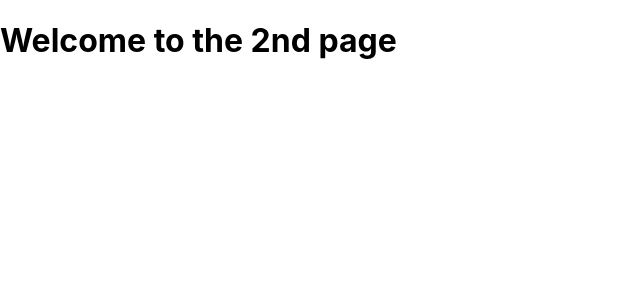
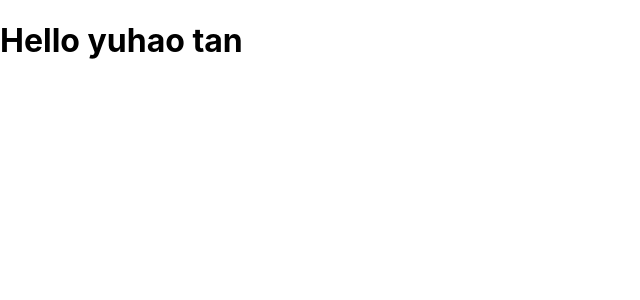
Before and after one commit to yuhaocooper/Personal-Website, a React (Create React App) app in the folder Client/: page /second in a window 1280 px wide. Shown: the top 300 px of the page, without its empty margins (0-640 px from the left). Built offline with nearby package versions, Linux system fonts and the light colour scheme.

Commit message:
local changes

```diff
--- a/Client/src/Second/Second.js
+++ b/Client/src/Second/Second.js
@@ -1,7 +1,20 @@
 import React from 'react';
 
+function fullname (user){
+    return user.first + user.last
+}
+
+const name = {
+    first: "yuhao",
+    last: " tan"
+}
+
+const element = (
+    <h1> Hello {fullname(name)}</h1>
+)
+
 function Home (){
-    return <h1>Welcome to the 2nd page</h1>
+    return element
 }
 
 export default Home;
```
Also changed, not shown: Client/src/index.js (line endings or trailing spaces).
